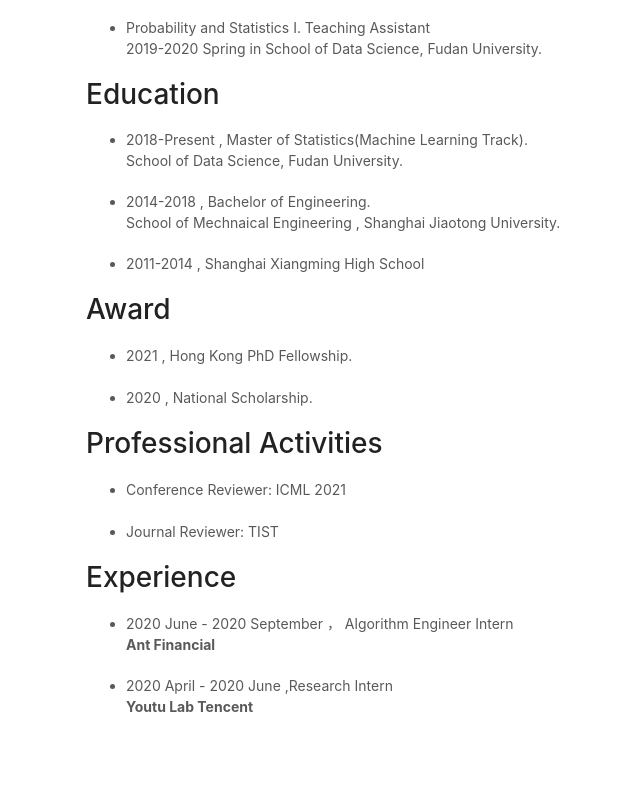
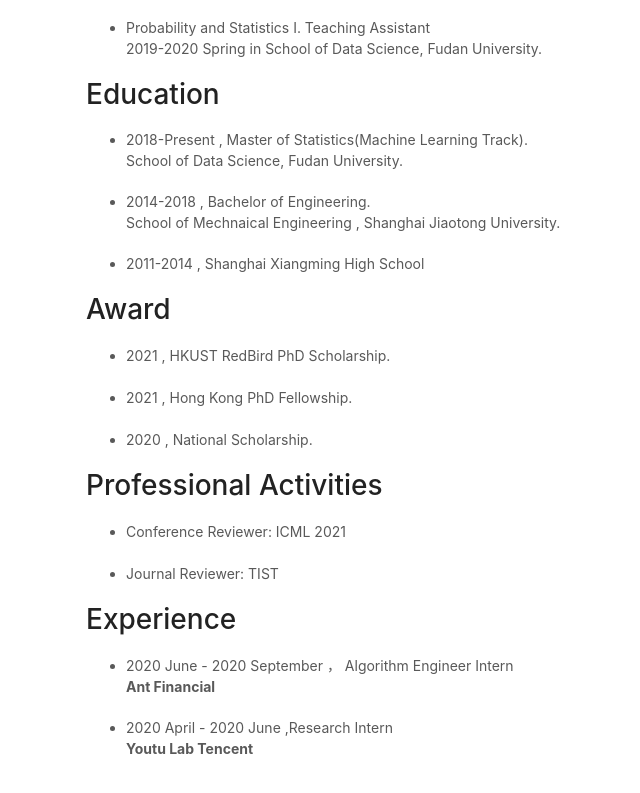
Before and after one commit to corwinliu9669/corwinliu9669.github.io, a plain HTML site: page index.html in a window 1280 px wide. Shown: the part 1239-2032 px from the top of the page, without its empty margins (484-1124 px from the left). Drawn offline with Linux system fonts and the light colour scheme.

Commit message:
Update index.html

```diff
--- a/index.html
+++ b/index.html
@@ -119,6 +119,10 @@
             </ul>
     <h1>Award</h1>
           <ul>
+             <li>2021 , HKUST RedBird PhD Scholarship.
+               </li>
+            <br>
+
             <li>2021 , Hong Kong PhD Fellowship.
                </li>
             <br>
```
